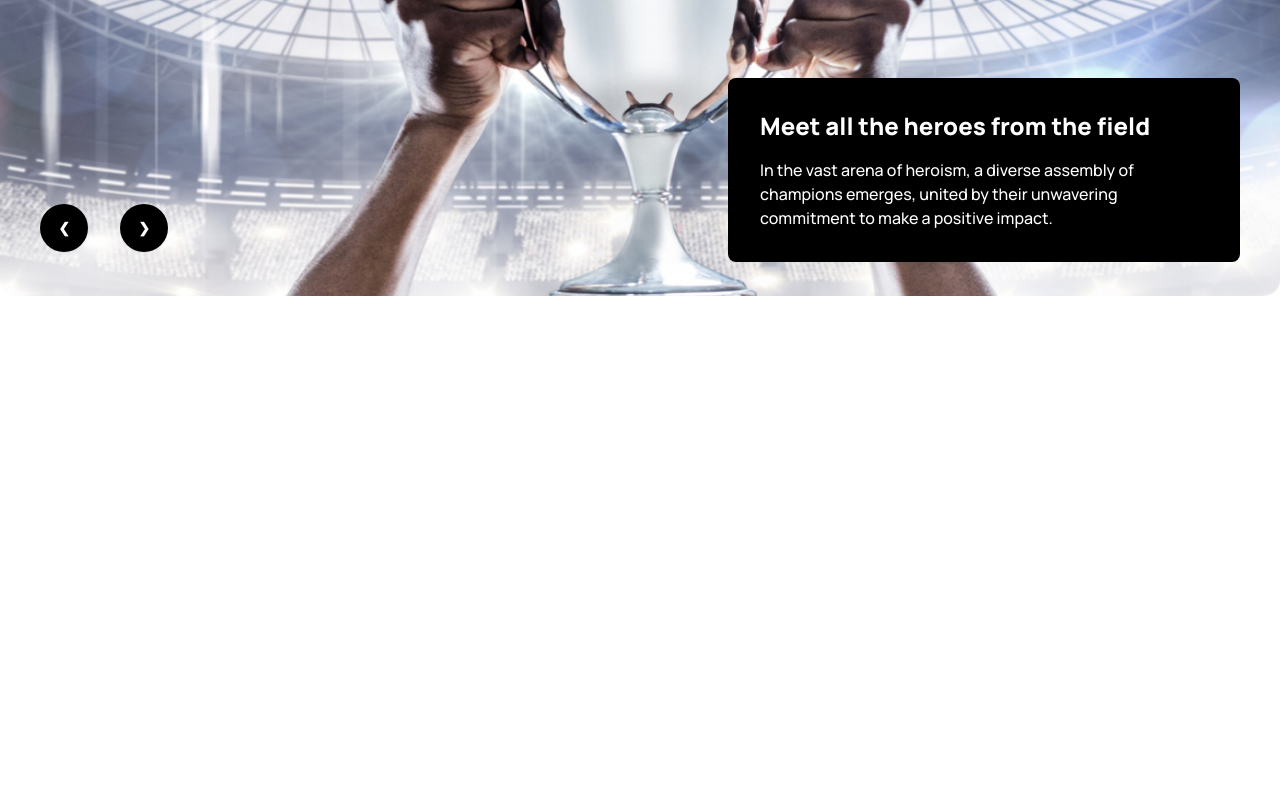
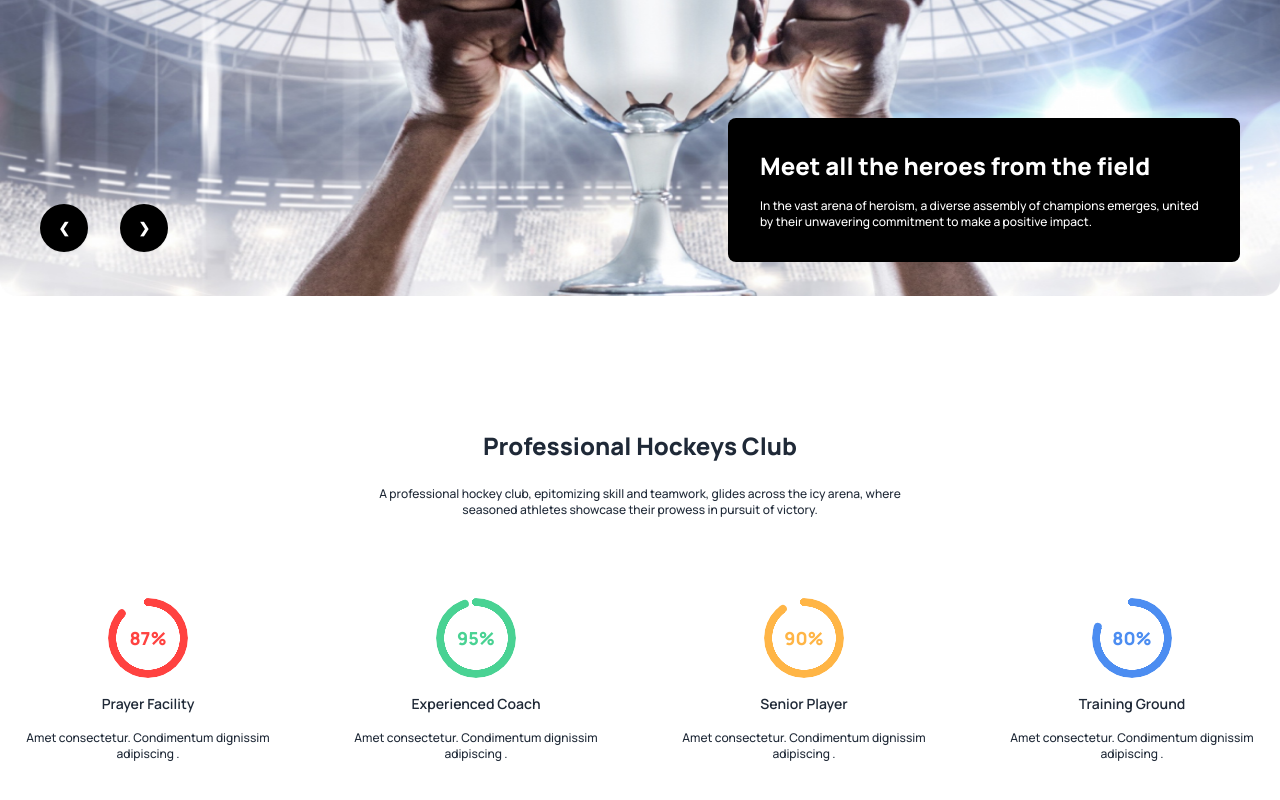
Before and after one commit to sabberhossen1/hockey, a plain HTML site: page index.html in a window 1280 px wide. Shown: the part 434-1234 px from the top of the page. Before the commit the page ends 800 px from the top, so only its background shows below. Drawn offline with nearby package versions, Linux system fonts and the light colour scheme.

Commit message:
personal

```diff
--- a/index.html
+++ b/index.html
@@ -87,10 +87,51 @@
               </div>
               <div class="max-w-lg mx-auto bg-black text-white p-8 rounded-lg lg:absolute bottom-10 right-10 mt-5">
                 <h1 class="text-2xl font-extrabold mb-4">Meet all the heroes from the field</h1>
-                <p class="text-base font-medium">In the vast arena of heroism, a diverse assembly of champions emerges, united by their unwavering commitment to make a positive impact.</p>
+                <p class="text-base font-medium text-xs">In the vast arena of heroism, a diverse assembly of champions emerges, united by their unwavering commitment to make a positive impact.</p>
               </div>
         </section>
         <!-- banner -->
+        <!-- personal  -->
+        <section class="lg:mt-32 mt-12">
+            <h1 class="text-2xl font-extrabold text-center mb-6">Professional Hockeys Club</h1>
+            <p class="text-center lg:mb-20 mb-10 text-xs">A professional hockey club, epitomizing skill and teamwork, glides across the icy arena, where <br> seasoned athletes showcase their prowess in pursuit of victory.</p>
+            <div class="flex flex-col lg:flex-row  gap-8 text-center lg:mb-32 mb-12 ">
+                <div class="space-y-4">
+                    <div class="radial-progress text-[#FF4240]" style="--value:87;" role="progressbar"><h1 class="text-lg font-extrabold">87%</h1></div>
+
+
+                    <h3 class="text-sm font-semibold">Prayer Facility </h3>
+                    <p class="text-xs">Amet consectetur. Condimentum dignissim adipiscing .</p>
+
+                </div>
+                <div class="space-y-4">
+                    <div class="radial-progress text-[#49D293]" style="--value:95;" role="progressbar"><h1 class="text-lg font-extrabold">95%</h1></div>
+
+
+                    <h3 class="text-sm font-semibold">Experienced Coach</h3>
+                    <p class="text-xs">Amet consectetur. Condimentum dignissim adipiscing .</p>
+
+                </div>
+                <div class="space-y-4">
+                    <div class="radial-progress text-[#FFB546]" style="--value:90;" role="progressbar"><h1 class="text-lg font-extrabold">90%</h1></div>
+
+
+                    <h3 class="text-sm font-semibold">Senior Player</h3>
+                    <p class="text-xs">Amet consectetur. Condimentum dignissim adipiscing .</p>
+
+                </div>
+                <div class="space-y-4">
+                    <div class="radial-progress text-[#4C8DF1]" style="--value:80;" role="progressbar"><h1 class="text-lg font-extrabold">80%</h1></div>
+
+
+                    <h3 class="text-sm font-semibold">Training Ground</h3>
+                    <p class="text-xs">Amet consectetur. Condimentum dignissim adipiscing .</p>
+
+                </div>
+            </div>
+
+        </section>
+        <!-- personal  -->
     </main>
     <footer>
 
```
